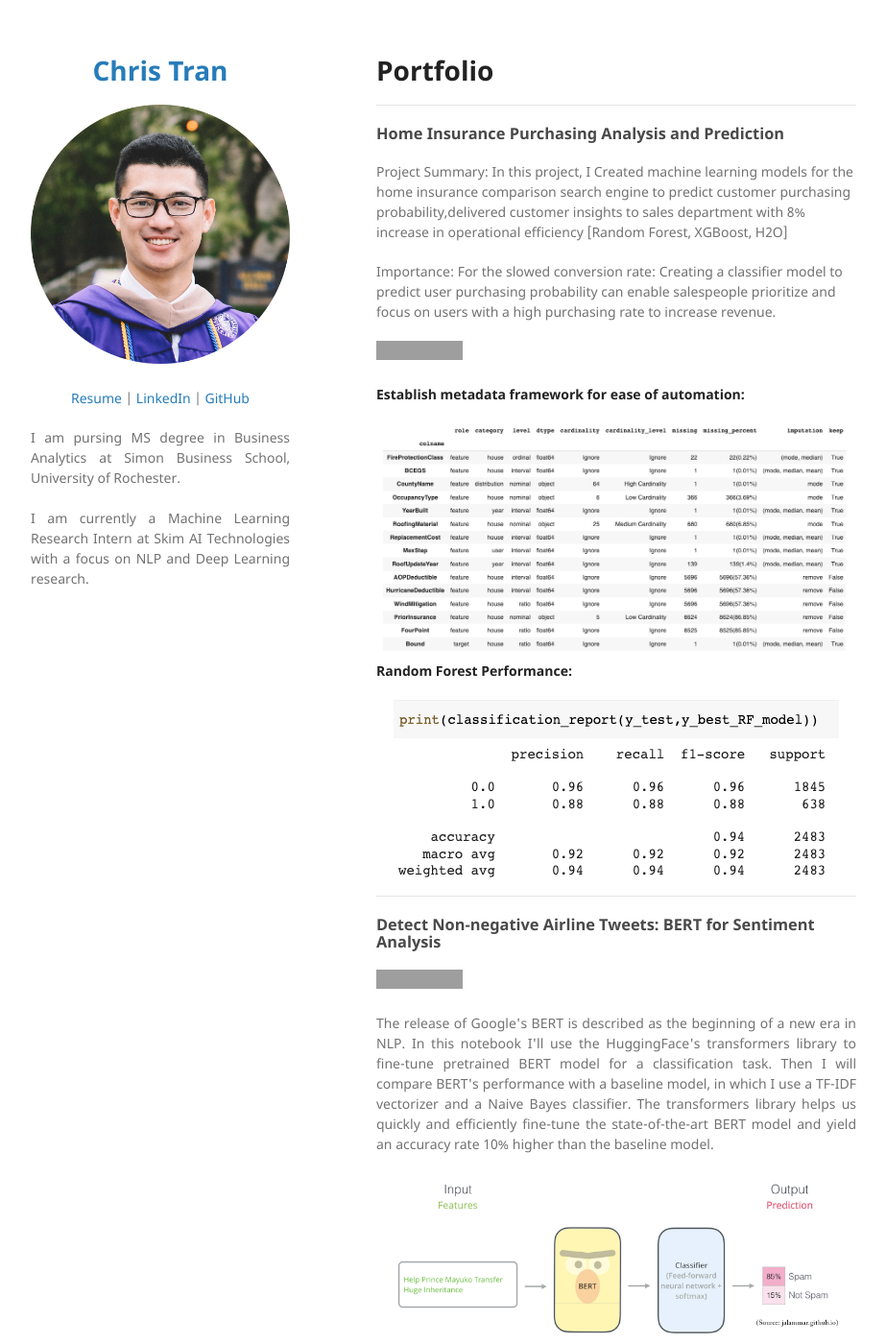
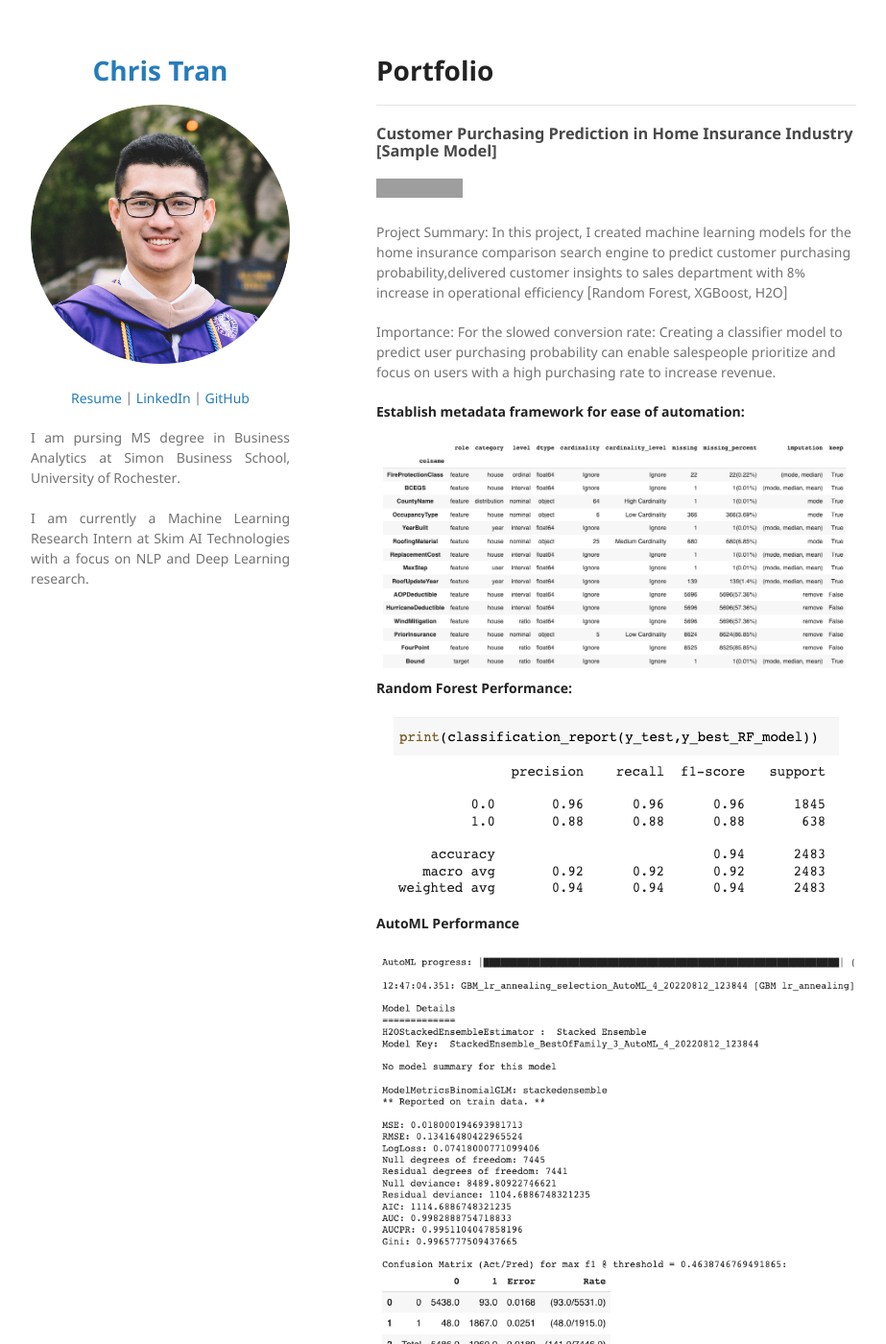
Before and after one commit to SkylarWJY/SkylarWJY.github.io, a Jekyll site: the page built from index.md, in a window 1280 px wide and 1400 px high. Shown: the whole window at 96% size, without its empty margins (178-1101 px from the left). Built offline with Jekyll 4.4.1, drawn with Linux system fonts in a browser that asks for light colours; our own code applies the rules of GitHub Pages for plain Markdown files; some of the changed text lies outside the part shown; grey boxes are pictures that could not be loaded.

Commit message:
Update index.md

```diff
--- a/index.md
+++ b/index.md
@@ -1,13 +1,13 @@
 # Portfolio
 ---
 
-### Home Insurance Purchasing Analysis and Prediction
+### Customer Purchasing Prediction in Home Insurance Industry [Sample Model]
 
-Project Summary: In this project, I Created machine learning models for the home insurance comparison search engine to predict customer purchasing probability,delivered customer insights to sales department with 8% increase in operational efficiency [Random Forest, XGBoost, H2O]
+[![Run in Google Colab](https://img.shields.io/badge/Jupyter-Open_Notebook-blue?logo=Jupyter)](https://colab.research.google.com/drive/1locx92O2D-6hnBHxUe6ACZfU1rmuuHdS#scrollTo=jf_RkD6G8jHF)
+
+Project Summary: In this project, I created machine learning models for the home insurance comparison search engine to predict customer purchasing probability,delivered customer insights to sales department with 8% increase in operational efficiency [Random Forest, XGBoost, H2O]
 
 Importance: For the slowed conversion rate: Creating a classifier model to predict user purchasing probability can enable salespeople prioritize and focus on users with a high purchasing rate to increase revenue.
-
-[![Open Notebook](https://img.shields.io/badge/Jupyter-Open_Notebook-blue?logo=Jupyter)](https://colab.research.google.com/drive/1locx92O2D-6hnBHxUe6ACZfU1rmuuHdS#scrollTo=jf_RkD6G8jHF)
 
 **Establish metadata framework for ease of automation:**
 
@@ -17,14 +17,23 @@ Importance: For the slowed conversion rate: Creating a classifier model to predi
 
 <center><img src="images/Random Forest Performance.png"/></center>
 
+**AutoML Performance**
+
+<center><img src="images/AutoML.png"/></center>
+
 ---
-### Detect Non-negative Airline Tweets: BERT for Sentiment Analysis
+###  Credit Risk Modeling and Prediction (Probability of Default Model) [Sample Model]
 
-[![Run in Google Colab](https://img.shields.io/badge/Colab-Run_in_Google_Colab-blue?logo=Google&logoColor=FDBA18)](https://colab.research.google.com/drive/1f32gj5IYIyFipoINiC8P3DvKat-WWLUK)
+[![Run in Google Colab](https://img.shields.io/badge/Colab-Run_in_Google_Colab-blue?logo=Google&logoColor=FDBA18)](https://colab.research.google.com/drive/1k8uA6CvxElndnz3RaMGKCsxke3fNaTY2#scrollTo=TYsteaRmSMsx)
 
-<div style="text-align: justify">The release of Google's BERT is described as the beginning of a new era in NLP. In this notebook I'll use the HuggingFace's transformers library to fine-tune pretrained BERT model for a classification task. Then I will compare BERT's performance with a baseline model, in which I use a TF-IDF vectorizer and a Naive Bayes classifier. The transformers library helps us quickly and efficiently fine-tune the state-of-the-art BERT model and yield an accuracy rate 10% higher than the baseline model.</div>
+Project Summary: In this Project, I developed the Probability of Default model for investors of a P2P lending company to assess counterparties’ credit rating; Implemented logistic regression to build a Personal Lending model mapping the default probability to an ordinal rating system as a
+predictor for loan interest rate; Confirmed model robustness and generalizability through backtesting, benchmarking against alternative models, sensitivity tests, and model assumptions testing [Decision Tree, Random Forest, K-fold Cross-validation]
 
-<center><img src="images/BERT-classification.png"/></center>
+**Exploratory Data Analysis:**
+<center><img src="images/EDA.png"/></center>
+
+**Model Performance:**
+<center><img src="images/Model Performance.png"/></center>
 
 ---
 ### Detect Food Trends from Facebook Posts: Co-occurence Matrix, Lift and PPMI
```
